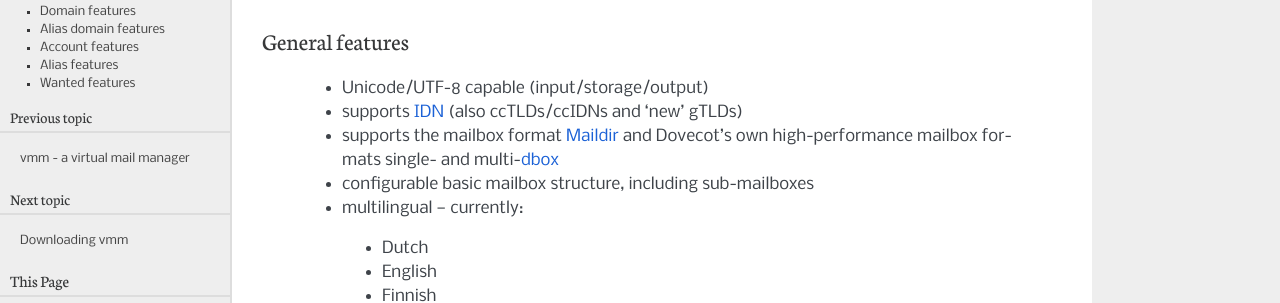
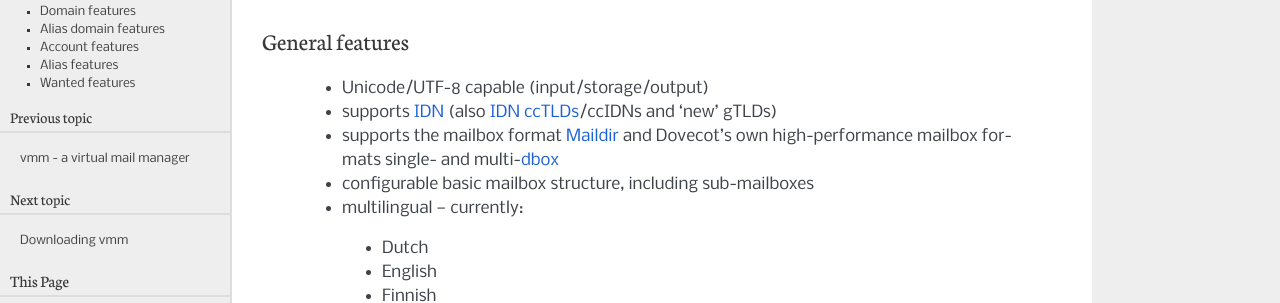
Before and after one commit to kmohrf/vmm, a Sphinx documentation site: the page built from doc/web/source/features.rst, in a window 1280 px wide. Shown: the part 194-497 px from the top of the page. Built offline with Sphinx 7.4.7, drawn with Linux system fonts in a browser that asks for light colours.

```diff
--- a/doc/web/source/ext_references.rst
+++ b/doc/web/source/ext_references.rst
@@ -8,6 +8,8 @@
 .. _GID: http://en.wikipedia.org/wiki/Group_identifier_%28Unix%29
 .. _GPG: http://en.wikipedia.org/wiki/GNU_Privacy_Guard
 .. _IDN: http://en.wikipedia.org/wiki/Internationalized_domain_name
+.. _IDN ccTLDs: \
+ http://en.wikipedia.org/wiki/Internationalized_country_code_top-level_domain
 .. _LDA: http://wiki.dovecot.org/LDA
 .. _LMTP: http://master.wiki2.dovecot.org/LMTP
 .. _Maildir: http://wiki2.dovecot.org/MailboxFormat/Maildir
--- a/doc/web/source/features.rst
+++ b/doc/web/source/features.rst
@@ -5,7 +5,7 @@ Features of vmm
 General features
 ----------------
  ‣ Unicode/UTF-8 capable (input/storage/output)
- ‣ supports IDN_ (also ccTLDs/ccIDNs and 'new' gTLDs)
+ ‣ supports IDN_ (also `IDN ccTLDs`_/ccIDNs and 'new' gTLDs)
  ‣ supports the mailbox format Maildir_ and Dovecot's own high-performance
    mailbox formats single- and multi-\ dbox_
  ‣ configurable basic mailbox structure, including sub-mailboxes
--- a/doc/web/source/installation/prerequisites.rst
+++ b/doc/web/source/installation/prerequisites.rst
@@ -2,7 +2,7 @@
 Installation Prerequisites
 ==========================
 You already should have installed and configured Postfix and Dovecot
-≥ 1.2.0 with PostgreSQL support. You also need access to a local or remote
+≥ 2.0.0 with PostgreSQL support. You also need access to a local or remote
 PostgreSQL server.
 
 Check for pgsql support in Dovecot and Postfix
```
Also changed, not shown: 1 other file.
